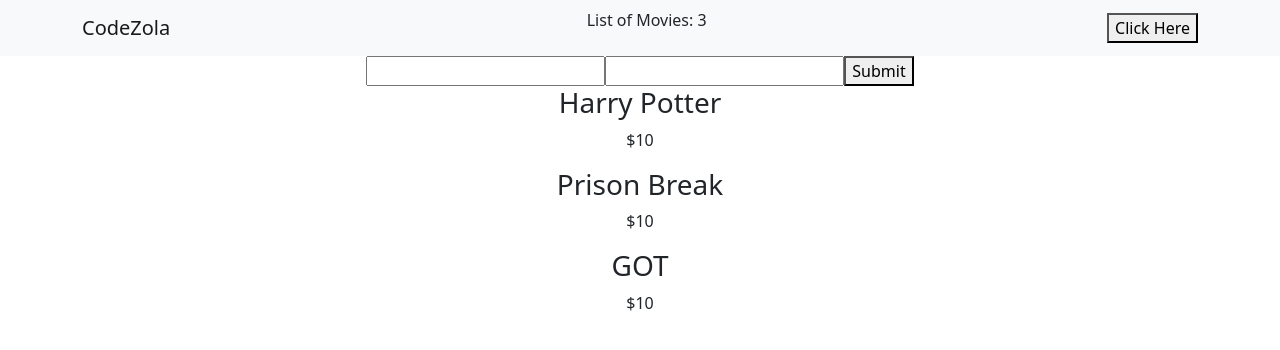
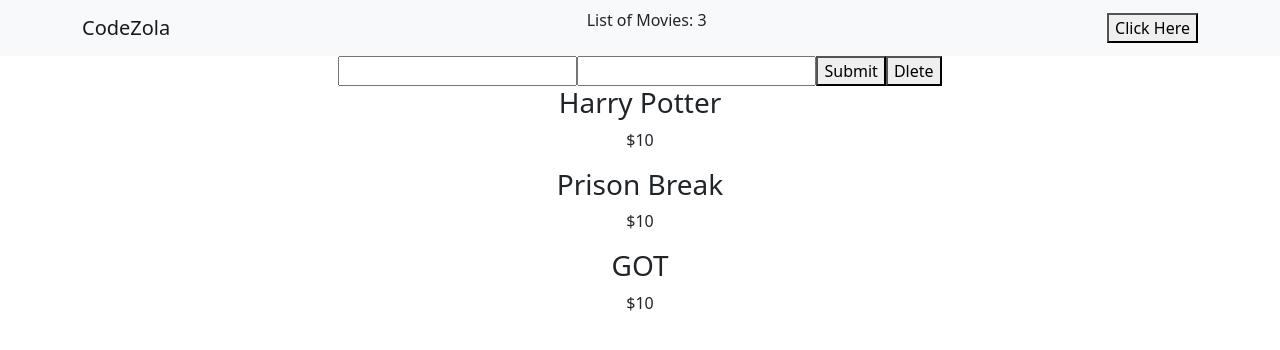
Before and after one commit to Codezola/EDYotubeMovielist, a React (Create React App) app in the folder my-app/: page / in a window 1280 px wide. Shown: the top 350 px of the page. Built offline with nearby package versions, Linux system fonts and the light colour scheme.

Commit message:
Update AddMovies.js

```diff
--- a/my-app/src/AddMovies.js
+++ b/my-app/src/AddMovies.js
@@ -19,7 +19,9 @@ export default function AddMovies() {
         setName ('');
         setPrice  ('');
     };
-
+  const deleteMovie = (movies) => {
+    setMovies((state) => state.filter((movies) => movies.Id !== movies.id))
+  }
 
 
   return (
@@ -28,6 +30,7 @@ export default function AddMovies() {
     <input type='text' name='name' value={name} onChange={updateName}/>
     <input type='text' name='name' value={price} onChange={updatePrice}/>
     <button>Submit</button>
+    <button onClick={deleteMovie}>Dlete</button>
     </form>
 
     </div>
```
